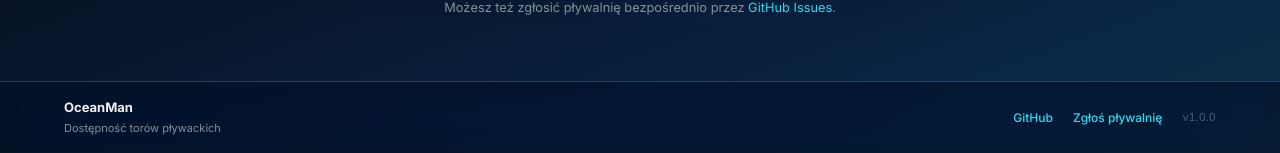
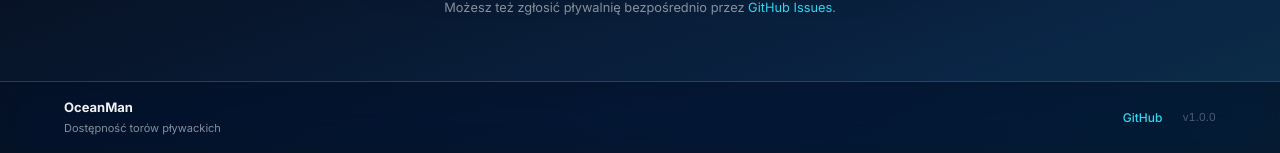
Before and after one commit to hgawryluk/OceanMan, a Flask app: page /suggest in a window 1280 px wide. Shown: the part 883-1036 px from the top of the page. Run offline with Flask 3, Linux system fonts and the light colour scheme.

Commit message:
Remove suggest link from footer

```diff
--- a/templates/suggest.html
+++ b/templates/suggest.html
@@ -118,7 +118,6 @@
         </div>
         <div class="site-footer__meta">
             <a href="https://github.com/hgawryluk/OceanMan" target="_blank" rel="noopener" class="site-footer__link">GitHub</a>
-            <a href="/suggest" class="site-footer__link">Zgłoś pływalnię</a>
             <span class="site-footer__version">v{{ version }}</span>
         </div>
     </div>
```
